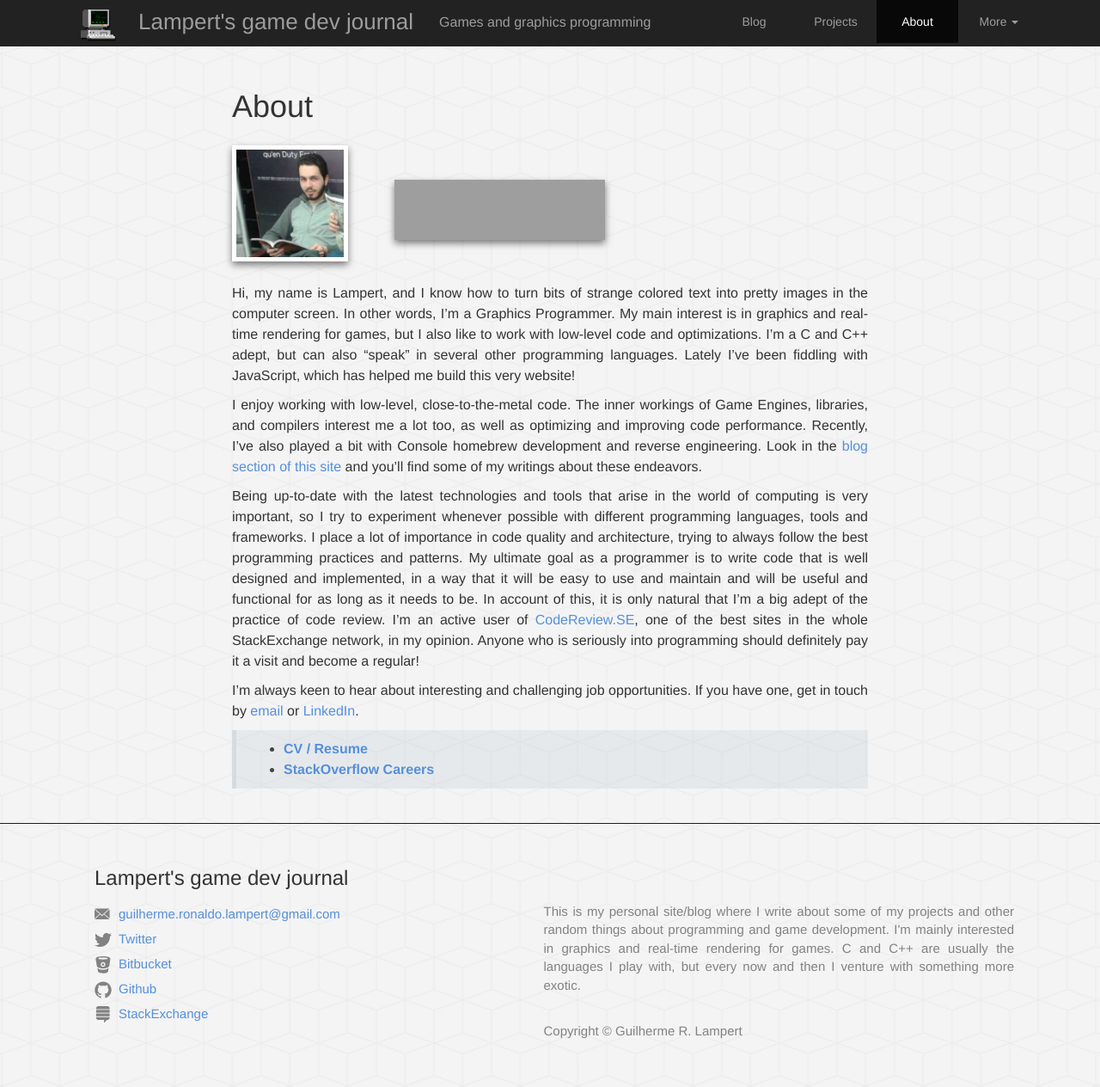
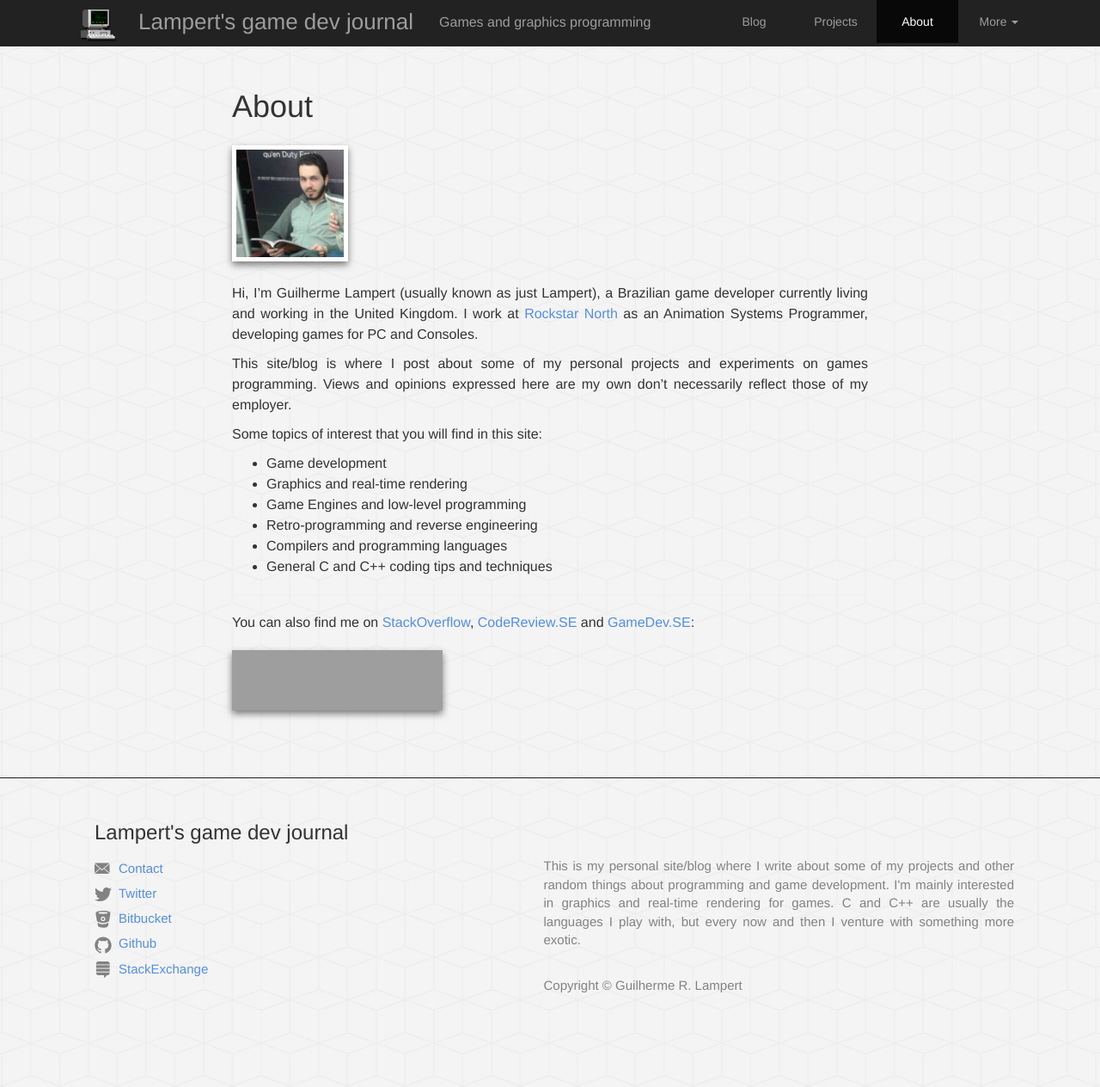
Before and after one commit to glampert/glampert.github.io, a Jekyll site: the page built from pages/about.markdown, in a window 1280 px wide. Shown: the whole page at 86% size. Built offline with Jekyll 4.4.1, drawn with Linux system fonts in a browser that asks for light colours; nearby versions of some CDN libraries; after the commit the page ends 1211 px from its top, so only the background shows below that; grey boxes are pictures that could not be loaded.

Commit message:
Updated About page, Resume and a few other minor fixes.

```diff
--- a/_includes/footer.html
+++ b/_includes/footer.html
@@ -16,7 +16,7 @@
                                 <polygon fill="#828282" points="9.167,7.079 14,11.186 14,2.875"/>
                             </svg>
                         </span>
-                        <span>{{ site.email }}</span>
+                        <span>Contact</span>
                     </a>
                     </li>
                     {% endif %}
--- a/_posts/2014-12-27-extracting-gta-vice-city-radio-stations.markdown
+++ b/_posts/2014-12-27-extracting-gta-vice-city-radio-stations.markdown
@@ -43,6 +43,6 @@ Everything is contained in a single source file: `adf2mp3.cpp`.
 
 ADF files with the Radio Stations can be found in the directory:
 
-> `{INSTALL_PATH}/Rockstar Games/Grand Theft Auto Vice City/audio`
+> {INSTALL_PATH}/Rockstar Games/Grand Theft Auto Vice City/audio
 
 of your local copy of the game (for the Steam version of the game, at least).
--- a/pages/about.markdown
+++ b/pages/about.markdown
@@ -8,39 +8,39 @@ menu_visible: true
 
 <div>
   <img src="{{ "/static/images/profile-pic.png" | prepend: site.baseurl }}" id="profile-pic" title="Me circa 2014">
+</div>
+
+Hi, I'm Guilherme Lampert (usually known as just Lampert), a Brazilian game developer currently living and working
+in the United Kingdom. I work at [Rockstar North](http://www.rockstarnorth.com/) as an Animation Systems Programmer,
+developing games for PC and Consoles.
+
+This site/blog is where I post about some of my personal projects and experiments on games programming.
+Views and opinions expressed here are my own don't necessarily reflect those of my employer.
+
+Some topics of interest that you will find in this site:
+
+- Game development
+- Graphics and real-time rendering
+- Game Engines and low-level programming
+- Retro-programming and reverse engineering
+- Compilers and programming languages
+- General C and C++ coding tips and techniques
+
+----
+
+You can also find me on [StackOverflow][link_so], [CodeReview.SE][link_cr] and [GameDev.SE][link_gdse]:
+
+<div>
   <a href="http://stackexchange.com/users/1234852">
-    <img src="http://stackexchange.com/users/flair/1234852.png" id="stackexchange-flair" alt="Stack Exchange, a network of community-driven Q&amp;A sites" title="Profile for glampert on Stack Exchange, a network of free, community-driven Q&amp;A sites">
+    <img src="http://stackexchange.com/users/flair/1234852.png"
+         id="stackexchange-flair"
+         alt="Stack Exchange, a network of community-driven Q&amp;A sites"
+         title="Profile for glampert on Stack Exchange, a network of free, community-driven Q&amp;A sites"
+    >
   </a>
 </div>
 
-Hi, my name is Lampert, and I know how to turn bits of strange colored text into pretty images in the computer screen.
-In other words, I'm a Graphics Programmer. My main interest is in graphics and real-time rendering for games, but I also
-like to work with low-level code and optimizations. I'm a C and C++ adept, but can also "speak" in several other programming
-languages. Lately I've been fiddling with JavaScript, which has helped me build this very website!
 
-I enjoy working with low-level, close-to-the-metal code. The inner workings of Game Engines,
-libraries, and compilers interest me a lot too, as well as optimizing and improving code performance.
-Recently, I've also played a bit with Console homebrew development and reverse engineering. Look in the
-[blog section of this site][link_blog] and you'll find some of my writings about these endeavors.
-
-Being up-to-date with the latest technologies and tools that arise in the world of computing is very
-important, so I try to experiment whenever possible with different programming languages, tools and frameworks.
-I place a lot of importance in code quality and architecture, trying to always follow the best programming
-practices and patterns. My ultimate goal as a programmer is to write code that is well designed and implemented,
-in a way that it will be easy to use and maintain and will be useful and functional for as long as it needs to be.
-In account of this, it is only natural that I'm a big adept of the practice of code review. I'm an active user
-of [CodeReview.SE][link_cr], one of the best sites in the whole StackExchange network, in my opinion. Anyone who
-is seriously into programming should definitely pay it a visit and become a regular!
-
-I'm always keen to hear about interesting and challenging job opportunities.
-If you have one, get in touch by [email][link_mail] or [LinkedIn][link_linkedin].
-
-> - [**CV / Resume**][link_cv]
-> - [**StackOverflow Careers**][link_so]
-
-[link_linkedin]: https://www.linkedin.com/in/glampert
-[link_so]:       http://stackoverflow.com/cv/glampert-gamecoder
-[link_cr]:       http://codereview.stackexchange.com/users/39810/glampert?tab=profile
-[link_cv]:       {{ '/curriculum/' | prepend: site.baseurl }}
-[link_mail]:     mailto:{{ site.email }}
-[link_blog]:     /
+[link_so]:   http://stackoverflow.com/users/1198654/glampert?tab=profile
+[link_cr]:   http://codereview.stackexchange.com/users/39810/glampert?tab=profile
+[link_gdse]: http://gamedev.stackexchange.com/users/41153/glampert?tab=profile
--- a/pages/tutorials.markdown
+++ b/pages/tutorials.markdown
@@ -21,7 +21,8 @@ menu_visible: false
 
 - **Creating a custom scripting language**
 
-  - [Part 1: Design considerations and syntax definition](custom-scripting-language/part-1/)
+  - <img src="{{ "/static/images/work-in-progress-icon.png" | prepend: site.baseurl }}" id="wip-icon-image">
+  [Part 1: Design considerations and syntax definition](#)
 
   - <img src="{{ "/static/images/work-in-progress-icon.png" | prepend: site.baseurl }}" id="wip-icon-image">
   [Part 2: Lexical tokenization with Flex](#)
@@ -54,7 +55,4 @@ menu_visible: false
 [Effects using Polyboards](#)
 
 - <img src="{{ "/static/images/work-in-progress-icon.png" | prepend: site.baseurl }}" id="wip-icon-image">
-[Using AMD Sparse Textures extension](#)
-
-- <img src="{{ "/static/images/work-in-progress-icon.png" | prepend: site.baseurl }}" id="wip-icon-image">
 [GLProxy - OpenGL API interception basics](#)
--- a/pages/tutorials/custom-scripting-language/index.markdown
+++ b/pages/tutorials/custom-scripting-language/index.markdown
@@ -8,7 +8,7 @@ permalink: /tutorials/custom-scripting-language/
 
 ### This set of tutorials is divided in the following parts:
 
-- [**Part 1:** Design considerations and syntax definition](part-1/)
+- [**Part 1:** Design considerations and syntax definition](#)
 
 - [**Part 2:** Lexical tokenization with Flex](#)
 
```
Also changed, not shown: pages/projects.markdown (+34 -8 lines), static/images/slides/moon-lang-s1.png (added), 1 other file.
